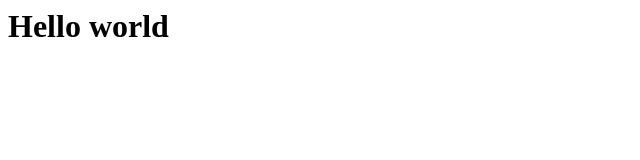
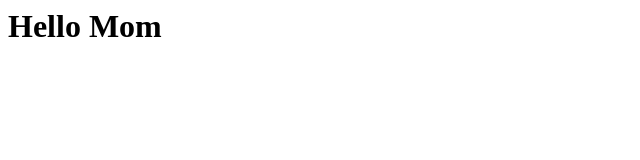
Before and after one commit to IanMutai005/git-tutorial, a plain HTML site: page index.html in a window 1280 px wide. Shown: the full height of the page, 0-640 px from the left. Drawn offline with Linux system fonts and the light colour scheme.

Commit message:
version 2

```diff
--- a/index.html
+++ b/index.html
@@ -1,2 +1,2 @@
 
-<h1>Hello world</h1>
+<h1>Hello Mom </h1>
```
